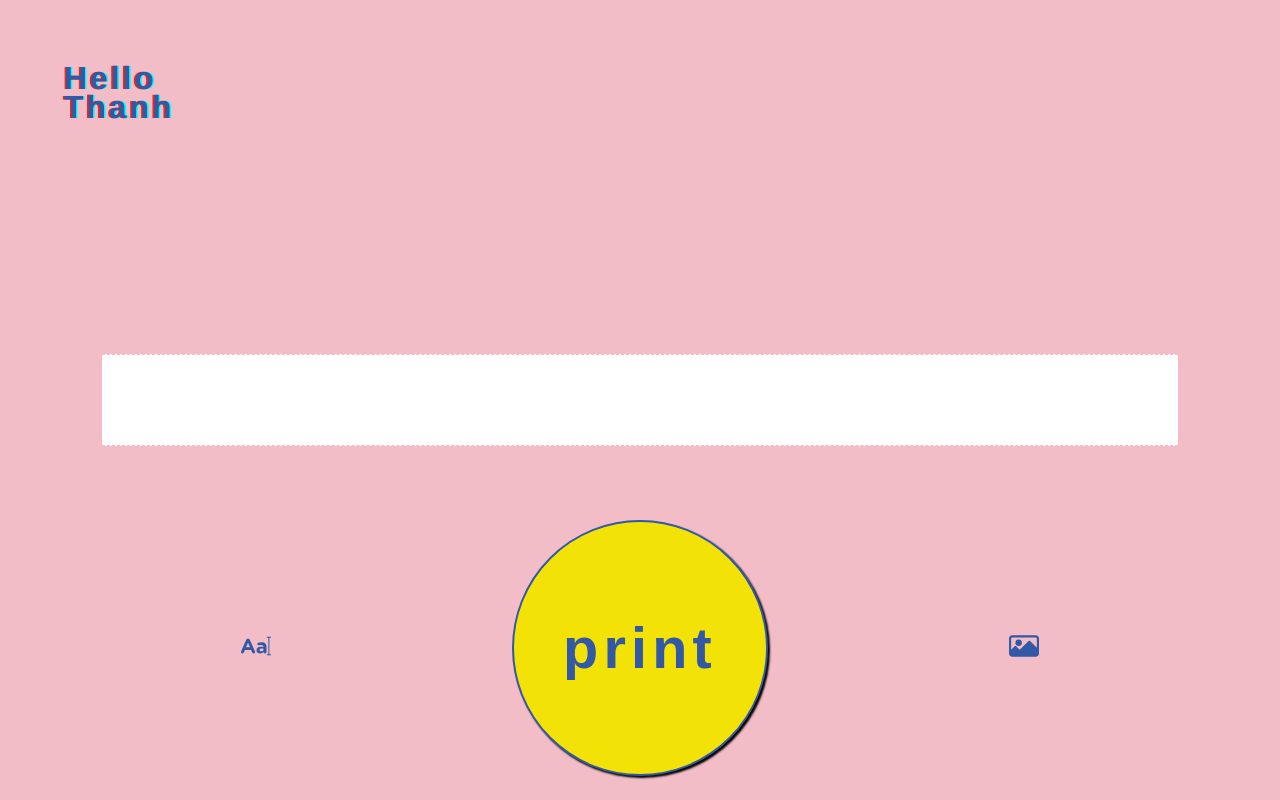
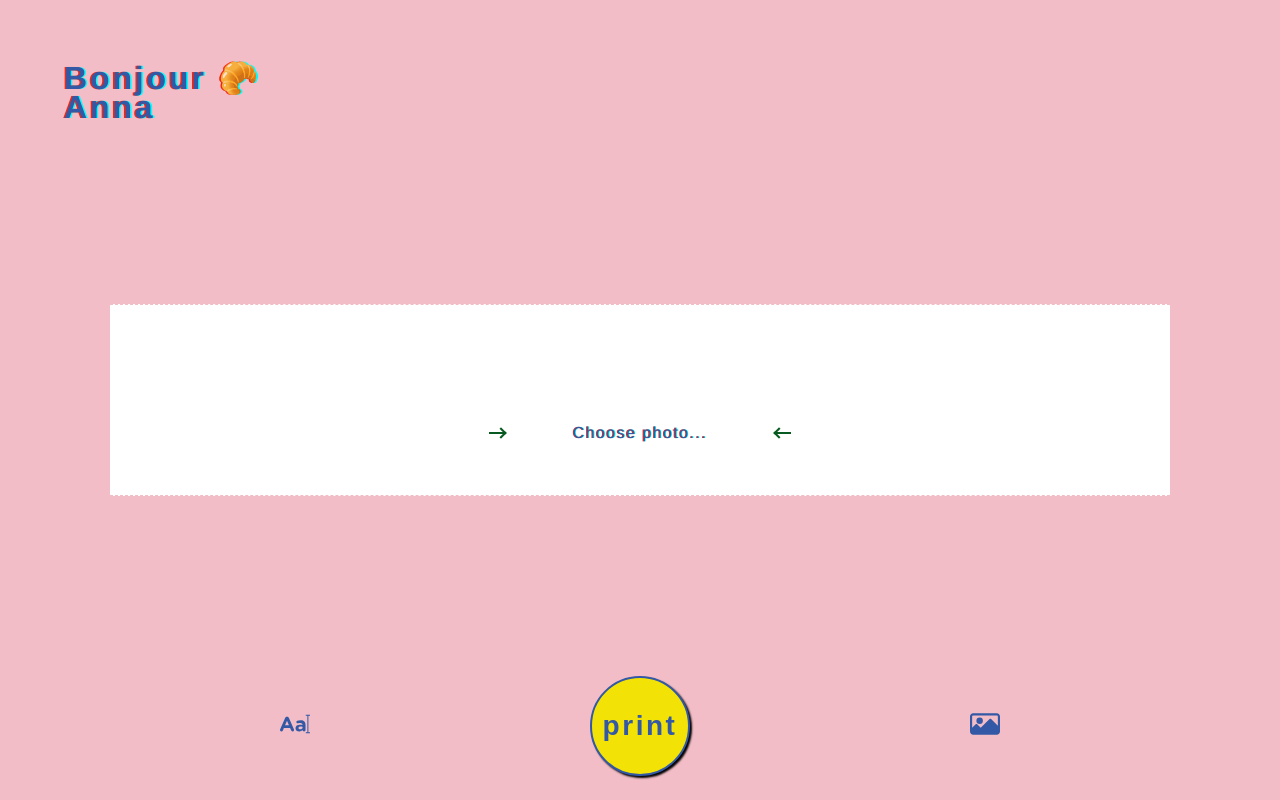
Before and after one commit to overdoz/pi-thermo-pwa, a React (Create React App) app: page /photo in a window 1280 px wide. Built offline with nearby package versions, Linux system fonts and the light colour scheme.

Commit message:
make responsive

```diff
--- a/src/App.css
+++ b/src/App.css
@@ -52,6 +52,13 @@ p {
   font-size: 5.2vw;
 }
 
+@media (min-width: 700px) {
+  p {
+
+    font-size: 21px;
+  }
+}
+
 textarea {
   overflow: hidden;
   resize: vertical;
@@ -62,6 +69,12 @@ textarea {
   line-height: 5.4vw;
   overflow-y: scroll;
   margin-top: 5vw;
+}
+
+@media (min-width: 700px) {
+  textarea {
+    margin-top: 0;
+  }
 }
 
 textarea:focus, input:focus{
@@ -211,12 +224,29 @@ form {
   overflow-y: scroll;
 }
 
+@media (min-width: 700px) {
+  .page__shape {
+    padding: 50px 18px 20px 18px;
+  }
+}
+
 .page__shape--text {
   width: 90%;
 }
 
 .page__shape--photo {
   width: 80%;
+  min-height: 15vh;
+  display: flex;
+  justify-content: center;
+  align-items: center;
+
+
+}
+@media (min-width: 700px) {
+  .page__shape--text {
+    width: 354px;
+  }
 }
 
 .page__date {
@@ -288,6 +318,13 @@ form {
   font-size: 5.2vw;
 }
 
+@media (min-width: 700px) {
+  .form__textarea {
+    font-size: 21px;
+    line-height: 32px;
+  }
+}
+
 .form__upload {
   padding: 2em;
   overflow-y: scroll;
@@ -319,6 +356,14 @@ form {
   background-color: #F2E205;
   color: #3258A6;
   box-shadow: 2px 2px 2px black;
+}
+
+@media (min-width: 700px) {
+  .footer__button {
+    height: 100px;
+    width: 100px;
+    font-size: 28px;
+  }
 }
 
 .footer__button:active {
--- a/src/App.js
+++ b/src/App.js
@@ -29,7 +29,7 @@ class App extends Component {
 
     animateName = () => {
         let count = 0;
-        const names = ["Annalena", "Mary", "Sepp", "Thanh", "Stranger"];
+        const names = ["Annalena", "Thanh", "Anna", "Sepp", "Stranger"];
         setInterval(() => {
             count = (count + 1) % names.length;
             let name = document.getElementById("header__name");
@@ -51,7 +51,7 @@ class App extends Component {
     render() {
         return (
             <div id={"app"}>
-                <h1>Hello <br/><span id={"header__name"}>{this.state.name}</span></h1>
+                <h1>Bonjour &#129360; <br/><span id={"header__name"}>{this.state.name}</span></h1>
 
                 <section>
                    {/*<AnimatedSwitch/>*/}
```
